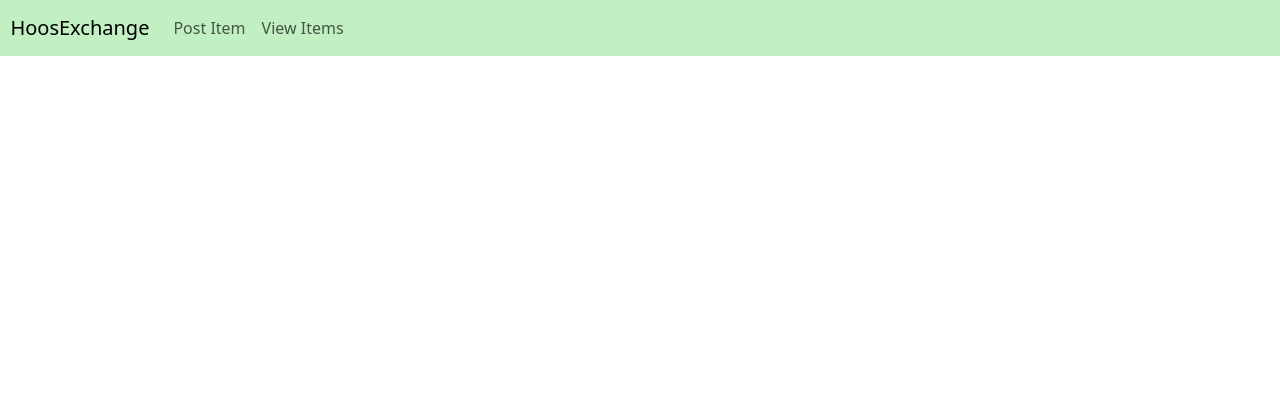
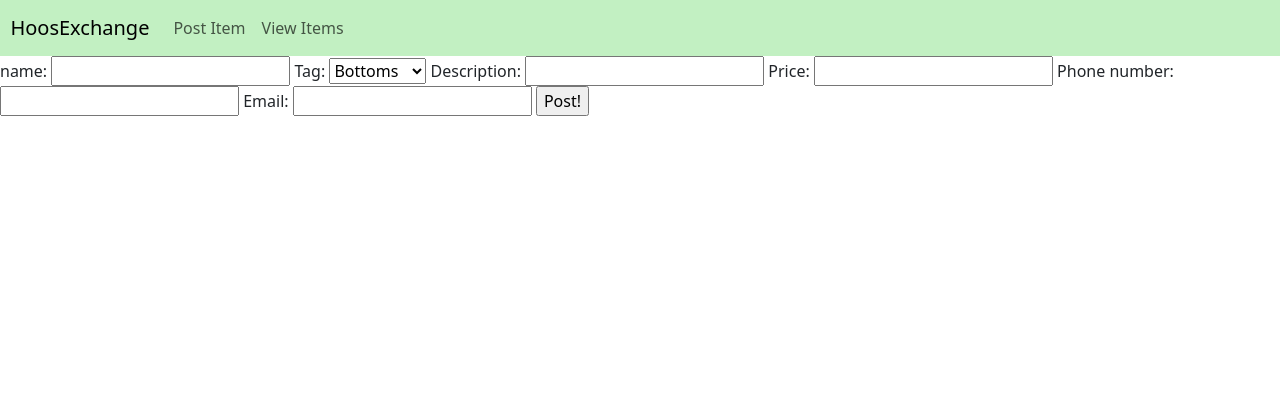
Before and after one commit to JTHobbs1100/HoosExchange, a Django app: page /makePost/ in a window 1280 px wide. Shown: the top 420 px of the page. Run offline with Django 4.2, Linux system fonts and the light colour scheme; some libraries are stand-ins or nearby versions.

Commit message:
Made more complete form

```diff
--- /dev/null
+++ b/HoosExchangeSite/apps.py
@@ -0,0 +1,6 @@
+from django.apps import AppConfig
+
+
+class HoosExchangeConfig(AppConfig):
+
+    name = 'HoosExchangeSite'
--- a/HoosExchangeSite/forms.py
+++ b/HoosExchangeSite/forms.py
@@ -1,10 +1,10 @@
 from django import forms
 
 TYPES = (
-    ("Bottoms"),
-    ("Top"),
-    ("Shoes"),
-    ("Accessory"),
+    ("Bottoms", "Bottoms"),
+    ("Top", "Top"),
+    ("Shoes", "Shoes"),
+    ("Accessory", "Accessory"),
 )
 class makeListingForm(forms.Form):
     #Name, tag type, picture of item, price (if any), contact info (email/phone), description
@@ -14,4 +14,8 @@ class makeListingForm(forms.Form):
     # page = forms.IntegerField(max_value=100, initial=1)
 
     name = forms.CharField(label='name', max_length=100, required=True)
-    tag = forms.ChoiceField(choices=TYPES)
+    tag = forms.ChoiceField(choices=TYPES) #change to types
+    description = forms.CharField(max_length=1000)
+    price = forms.DecimalField(decimal_places=2, max_digits=10)
+    phone_number = forms.IntegerField(max_value=9999999999)
+    email = forms.CharField(max_length=100)
--- a/HoosExchangeSite/settings.py
+++ b/HoosExchangeSite/settings.py
@@ -53,6 +53,7 @@ INSTALLED_APPS = [
     'django.contrib.messages',
     'django.contrib.staticfiles',
     'bootstrap5',
+    'HoosExchangeSite.apps.HoosExchangeConfig',
 ]
 
 MIDDLEWARE = [
--- a/HoosExchangeSite/templates/HoosExchangeSite/makePost.html
+++ b/HoosExchangeSite/templates/HoosExchangeSite/makePost.html
@@ -6,5 +6,19 @@
 </head>
 <body>
 {% include "HoosExchangeSite/header.html" %}
+
+<form action="/makePost/" method="post">
+    {% csrf_token %}
+    {{ form }}
+
+
+    <input type="submit" value="Post!">
+
+</form>
+
+{% if name %}
+    <p> {{ name }}</p>
+
+{% endif %}
 </body>
 </html>
--- a/HoosExchangeSite/views.py
+++ b/HoosExchangeSite/views.py
@@ -12,13 +12,34 @@ from django.conf import settings
 from requests_oauthlib import OAuth2Session
 from oauthlib.oauth2 import TokenExpiredError
 
+from .models import Listing
+from .forms import makeListingForm
 
 
 def homeView(request: HttpRequest):
     return render(request, 'HoosExchangeSite/home.html')
 
 def makePost(request: HttpRequest):
-    return render(request, 'HoosExchangeSite/makePost.html')
+    name = ""
+    if request.method == 'POST':
+        form = makeListingForm(request.POST)
+        if form.is_valid():
+            name = form.cleaned_data['name']
+            tag = form.cleaned_data['tag']
+            description = form.cleaned_data['description']
+            price = form.cleaned_data['price']
+            phone_number = form.cleaned_data['phone_number']
+            email = form.cleaned_data['email']
+
+    else:
+        form = makeListingForm()
+
+    context = {
+        'form': form,
+        'name': name,
+    }
+
+    return render(request, 'HoosExchangeSite/makePost.html', context)
 
 def viewItems(request: HttpRequest):
     return render(request, 'HoosExchangeSite/viewItems.html')
```
Also changed, not shown: HoosExchangeSite/models.py (added, +16 -0 lines).
